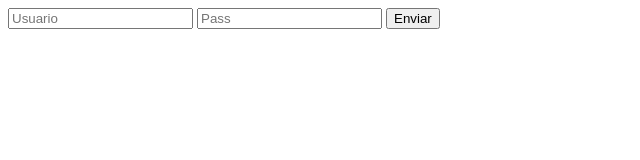
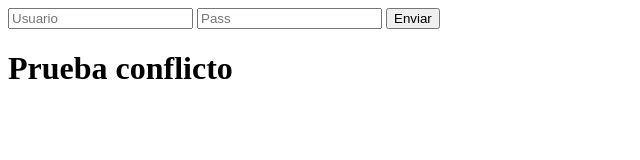
Before and after one commit to Najerarodriguez/controlversiones, a plain HTML site: page index.html in a window 1280 px wide. Shown: the whole page, without its empty margins (0-640 px from the left). Drawn offline with Linux system fonts and the light colour scheme.

Commit message:
MAster conflictoFAUL

```diff
--- a/index.html
+++ b/index.html
@@ -9,6 +9,7 @@
 <input id="password" type="password" placeholder="Pass">
 <button onclick="ingresar()">Enviar</button>
 </body>
+<h1>Prueba conflicto </h1>
 
 <footer>
     <script src="app.js"></script>
```
